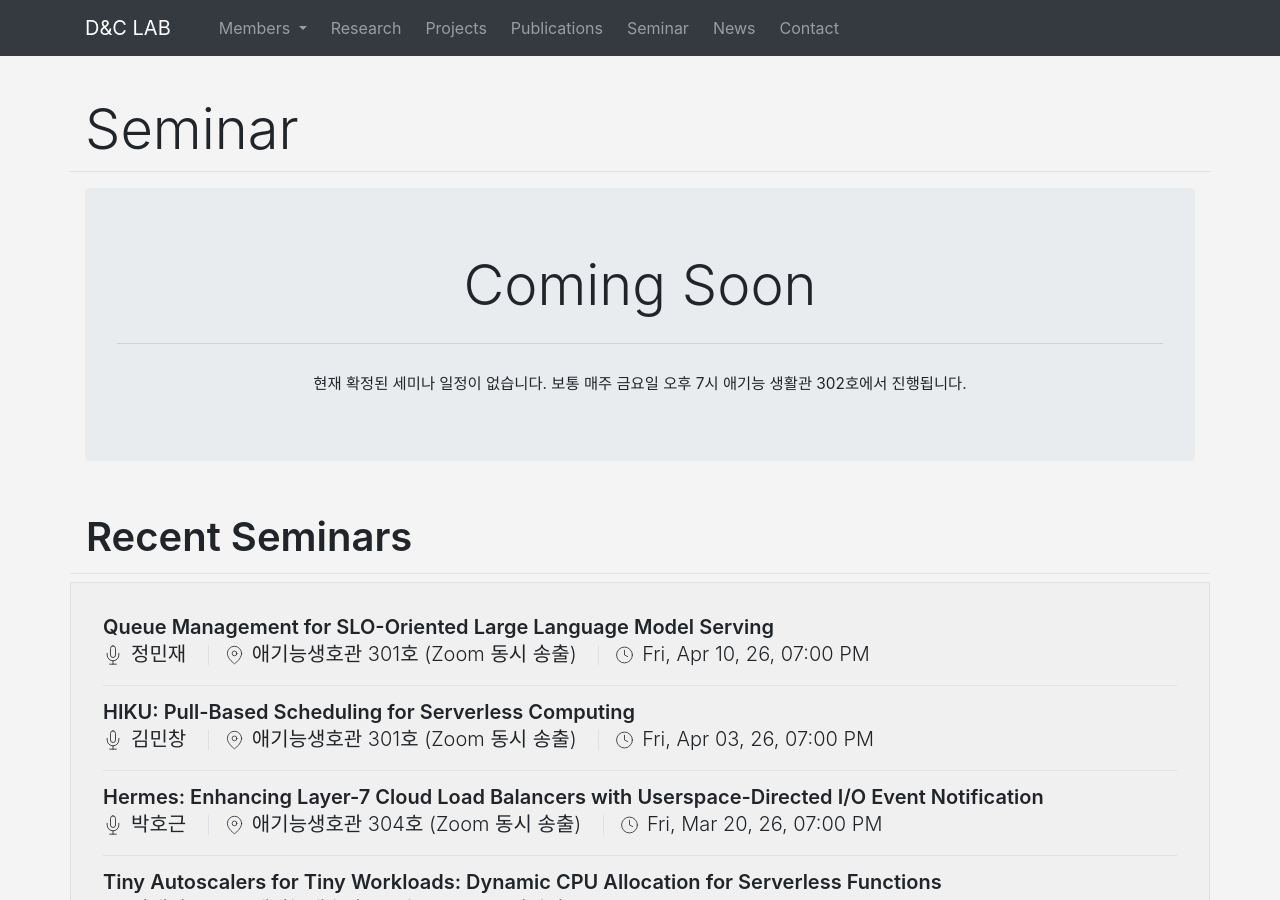
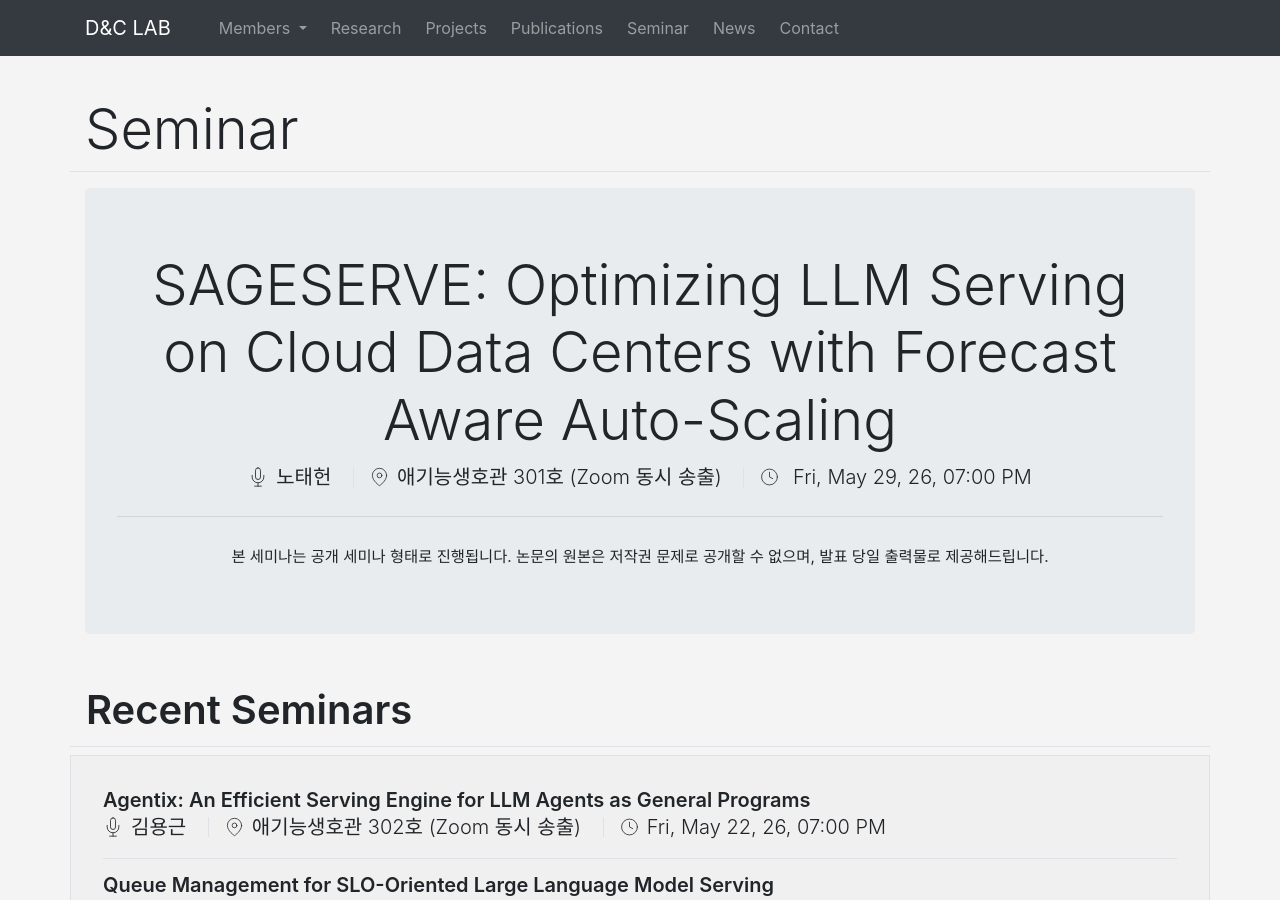
Before and after one commit to KU-Cloud/ku-cloud.github.io, a Jekyll site: the page built from seminar.html, in a window 1280 px wide and 900 px high. Built offline with Jekyll 4.4.1, drawn with Linux system fonts in a browser that asks for light colours; some of the changed text lies outside the part shown.

Commit message:
add: new entries for seminar

```diff
--- a/_data/seminars.yaml
+++ b/_data/seminars.yaml
@@ -1159,3 +1159,11 @@
   date: 2026-04-10T19:00:00.00+0900
   speacker: 정민재
   location: 애기능생호관 301호 (Zoom 동시 송출)
+- title: 'Agentix: An Efficient Serving Engine for LLM Agents as General Programs'
+  date: 2026-05-22T19:00:00.00+0900
+  speacker: 김용근
+  location: 애기능생호관 302호 (Zoom 동시 송출)
+- title: 'SAGESERVE: Optimizing LLM Serving on Cloud Data Centers with Forecast Aware Auto-Scaling'
+  date: 2026-05-29T19:00:00.00+0900
+  speacker: 노태헌
+  location: 애기능생호관 301호 (Zoom 동시 송출)
```
